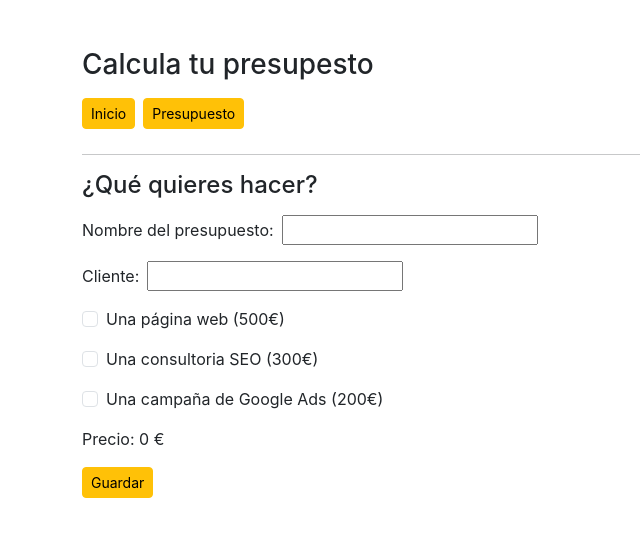
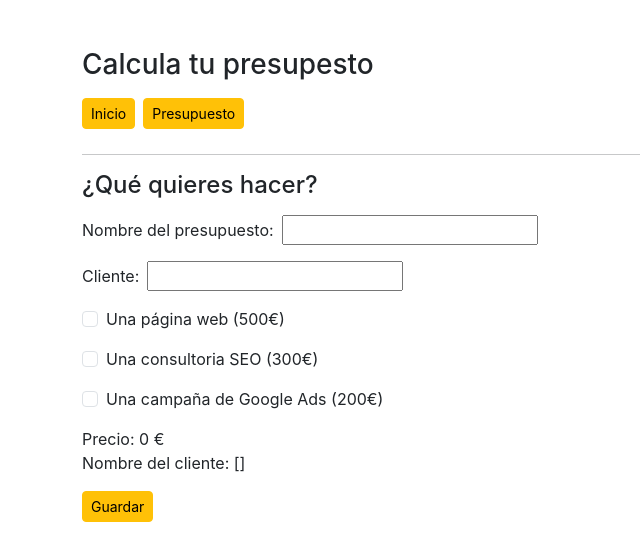
Before and after one commit to MariMatallana/REACT-Sprint-7, a React (Create React App) app: page /presupuesto in a window 1280 px wide. Shown: the top 560 px of the page, without its empty margins (0-640 px from the left). Built offline with nearby package versions, Linux system fonts and the light colour scheme.

Commit message:
terminando-el-7

```diff
--- a/src/Components/Formulario.js
+++ b/src/Components/Formulario.js
@@ -4,6 +4,7 @@ import { useState, useEffect } from "react";
 import Web from './Web'
 
 let data
+let i = 0
 
 const Formulario = () => {
 
@@ -16,6 +17,9 @@ const Formulario = () => {
   const [pagesLanguaje, setPagesLanguaje] = useState(1)
   const [total, setTotal] = useState(0)
   const [budget, setBudget] = useState(JSON.parse(localStorage.getItem('Information')) ?? [])
+  const current = new Date()
+  const date = `${current.getDate()}/${current.getMonth() + 1}/${current.getFullYear()}`
+  const finalBudget = Object.values(budget)
 
   function printData() {
     setCheckweb(budget[0].Web)
@@ -23,7 +27,7 @@ const Formulario = () => {
     setCheckads(budget[0].Ads)
     setPagesNumber(budget[0].PagesNumber)
     setPagesLanguaje(budget[0].PagesLanguaje)
-   }
+  }
 
   useEffect(() => {
     setTotal(calcular())
@@ -66,9 +70,14 @@ const Formulario = () => {
     return precioWeb + precioSeo + precioAds
   }
 
+  let key
   function save() {
 
-    setBudget([...budget, {budgetName, costumerName, checkweb, pagesNumber, pagesLanguaje, checkseo, checkads} ])
+    setBudget([...budget, { budgetName, costumerName, checkweb, pagesNumber, pagesLanguaje, checkseo, checkads, date, total }])
+    for (key in budget) {
+      console.log(key)
+      console.log(budget[key])
+    }
     reset()
 
   }
@@ -113,7 +122,9 @@ const Formulario = () => {
         </label>
       </div>
       <div className="mt-3">
-        Precio: {total} €
+        Precio: {total} € <br></br>
+        Nombre del cliente: {JSON.stringify(budget)}
+
       </div>
       <button className="mt-3 btn btn-warning btn-sm" onClick={save}> Guardar </button>
     </Fragment>
```
